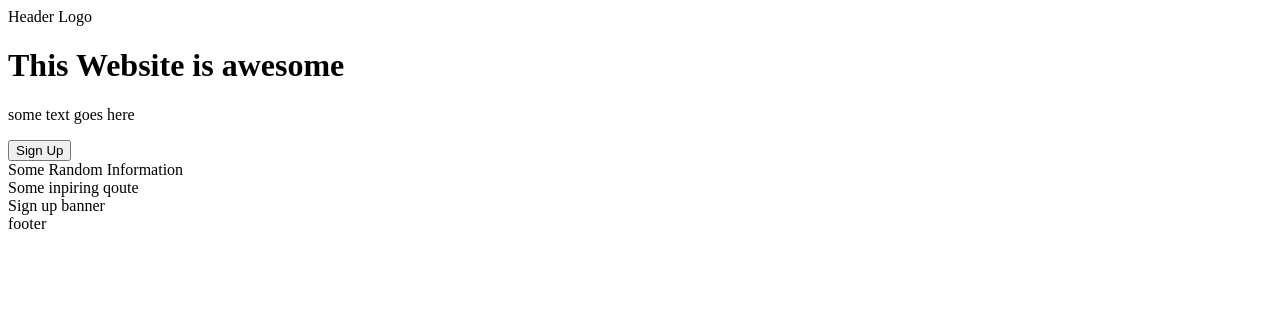
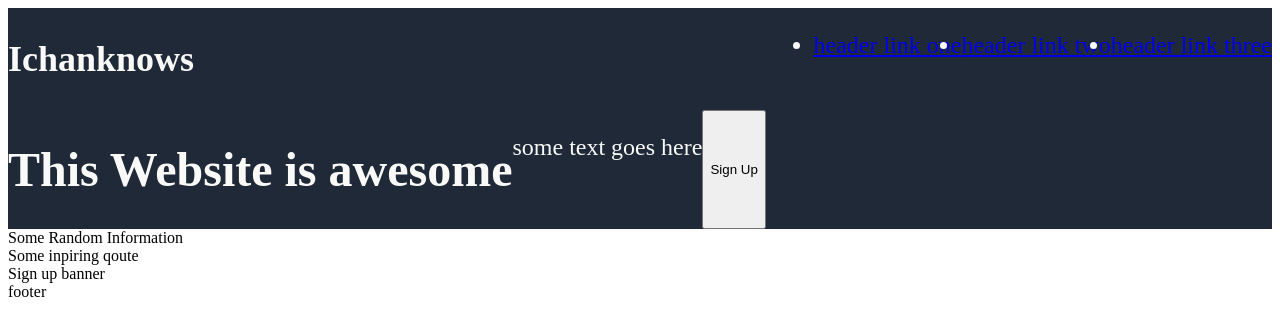
Before and after one commit to IchanKnows/LandingPage, a plain HTML site: page index.html in a window 1280 px wide. Drawn offline with Linux system fonts and the light colour scheme.

Commit message:
Started updating header section and section 1
added folder 'Images' and image file beans.jpg. updated properties for header and section 1 divs

```diff
--- a/index.html
+++ b/index.html
@@ -7,7 +7,14 @@
     <link rel='stylesheet' href='style.css'>
 </head>
 <body>
-    <div class="header">Header Logo</div>
+    <div class="header">
+        <h2>Ichanknows</h2>
+        <ul>
+            <li><a href="#">header link one</a></li>
+            <li><a href="#">header link two</a></li>
+            <li><a href="#">header link three</a></li>
+        </ul>
+    </div>
     <div class="section1">
         <h1>This Website is awesome</h1>
         <p>some text goes here</p>
--- a/style.css
+++ b/style.css
@@ -0,0 +1,14 @@
+.header, .section1 {
+    display: flex;
+    background-color: #1F2937;
+    font-size: 24px;
+    color: #F9FAF8;
+}
+
+.header {
+    justify-content: space-between;
+}
+
+.header ul {
+    display: flex;
+}
```
Also changed, not shown: 2 other files.
